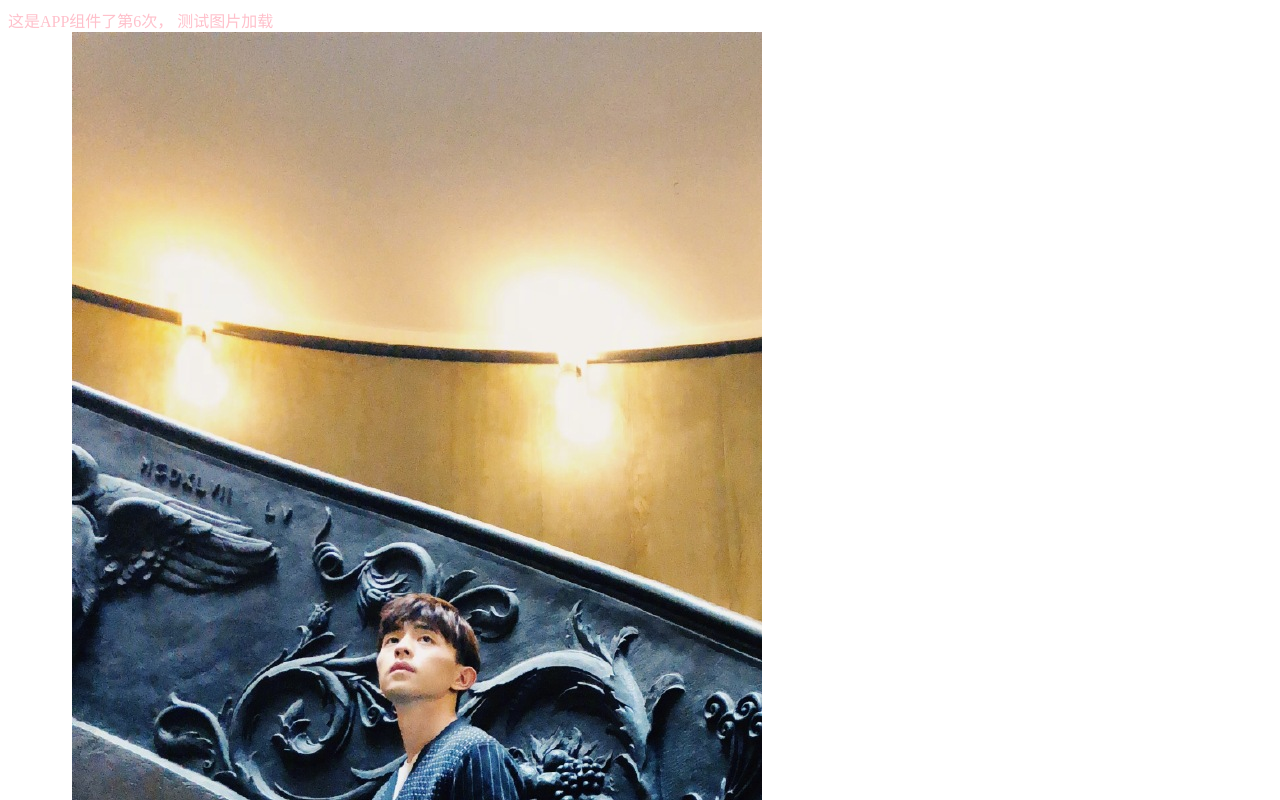
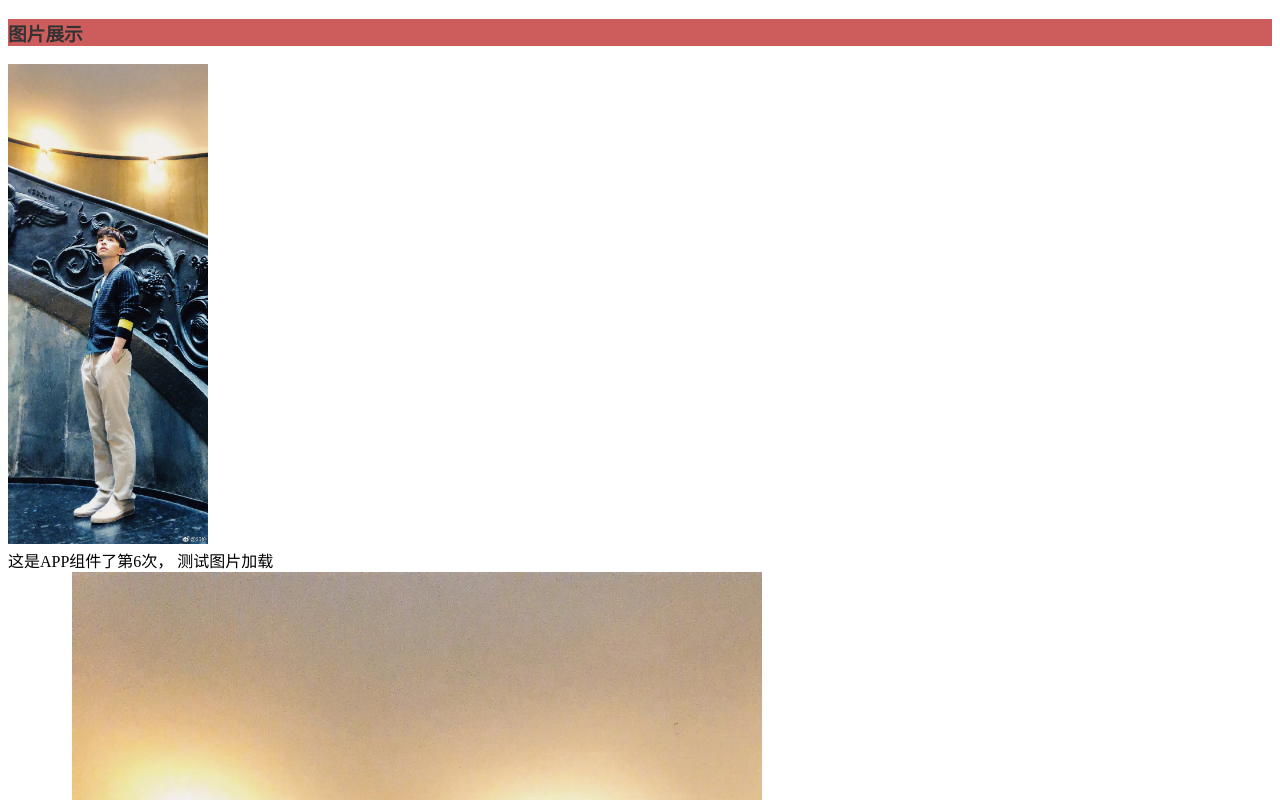
Before and after one commit to lillylanty/react-wp-demo, a React app: page / in a window 1280 px wide. Shown: the top 800 px of the page. Built offline with nearby package versions, Linux system fonts and the light colour scheme.

Commit message:
加上less loader,对象写法是css module的，所以在css loader中要加上local...

```diff
--- a/package.json
+++ b/package.json
@@ -25,6 +25,8 @@
     "css-loader": "^1.0.1",
     "file-loader": "^2.0.0",
     "html-webpack-plugin": "^3.2.0",
+    "less": "^3.8.1",
+    "less-loader": "^4.1.0",
     "react-hot-loader": "^4.3.12",
     "style-loader": "^0.23.1",
     "url-loader": "^1.1.2",
--- a/src/App.js
+++ b/src/App.js
@@ -2,6 +2,7 @@ import React, {Component} from 'react';
 import {render} from 'react-dom';
 import style from './app.css' ;
 import TestCss from "./TestCss";
+import TestLess from "./TestLess";
 export default class App extends Component {
     constructor(props) {
         super(props);
@@ -21,9 +22,8 @@ export default class App extends Component {
    }
 
     render(){
-       console.log(this.state.count);
-
-        return <div className={style.pink}>
+        return <div className={style.pink2}>
+            <TestLess />
             这是APP组件了第6次，
            测试图片加载
            <TestCss />
--- a/src/TestCss.js
+++ b/src/TestCss.js
@@ -2,7 +2,7 @@ import React, {Component} from 'react';
 import {render} from 'react-dom';
 import style from './app.css'
 import pic from './assets/邓伦.jpg'
-console.log(pic)
+console.log('css obj', style)
 export default class TestCss extends Component {
     constructor(props) {
         super(props);
@@ -12,8 +12,6 @@ export default class TestCss extends Component {
     }
 
     render(){
-       console.log(this.state.count);
-
         return <div className={style.pink}>
         图片展示
                  <img src={pic} />
--- /dev/null
+++ b/src/TestLess.js
@@ -0,0 +1,24 @@
+import React, {Component} from 'react';
+import {render} from 'react-dom';
+// import style from './app.css';
+//之前是这样写的
+import style from './notapp.less' ; //但是输出 style为空
+// import './notapp.less'
+//现在直接import,写法就是字符串写法，怎么设置成对象写法
+import pic from './assets/邓伦.jpg'
+console.log('less style',style )
+export default class TestLess extends Component {
+    constructor(props) {
+        super(props);
+        this.state = {
+
+        }
+    }
+
+    render(){
+        return <div className={style.other}>
+                <h3 className={style.h3style}>图片展示</h3>
+                 <img src={pic} className={style.handsome} />
+             </div>
+    }
+}
--- /dev/null
+++ b/src/notapp.less
@@ -0,0 +1,16 @@
+.other{
+    color: orange;
+.handsome{
+    width: 200px;
+    max-height:500px;
+    &:hover{
+        box-shadow: 1px 1px 1px #cfed0d;
+    }
+}
+
+.h3style{
+    background-color:indianred;
+    color:#333;
+}
+
+}
--- a/webpack/webpack.config.js
+++ b/webpack/webpack.config.js
@@ -32,25 +32,25 @@ module.exports = {
                 }]
             },
             {
-                test: /\.(png|jpg|gif)$/,
+                test: /\.(png|jpg|gif)$/,/*  */
                 use: [{
                     loader: 'file-loader',
                     options:{}
                 }]
             },
-            // {
-            //     test:/\.less$/,
-            //     use:[{
-            //         loader:'style-loader',
-            //     },{
-            //         loader:'css-loader',
-            //     },{
-            //         loader:'less-loader',
-            //         options:{
-            //             sourceMap: true
-            //         }
-            //     }]
-            // }
+            {
+                test:/\.less$/,
+                use:[{
+                    loader:'style-loader',
+                },{
+                    loader:'css-loader?modules&locaIndentName=[name]-[hash:base64:5]',
+                },{
+                    loader:'less-loader',
+                    options:{
+                        sourceMap: true
+                    }
+                }]
+            }
         ]
     },
     plugins: [
```
Also changed, not shown: 1 other file (tests, documents, lock files or other folders).
